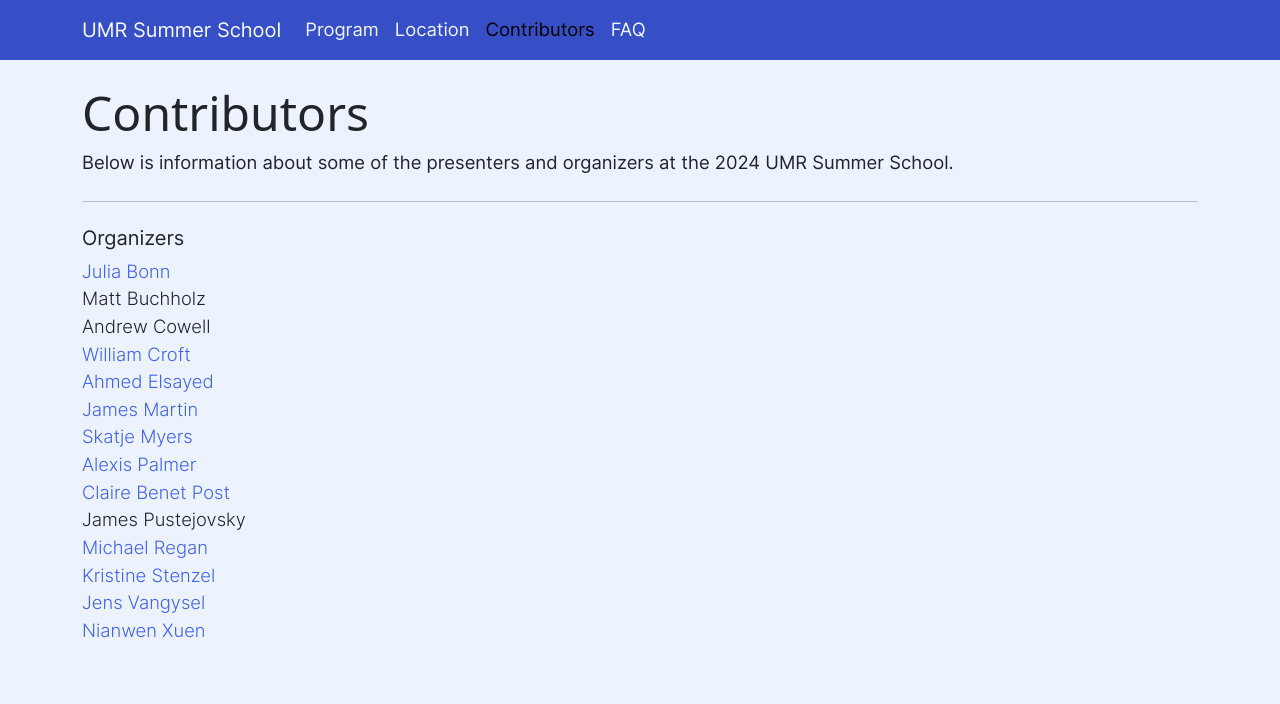
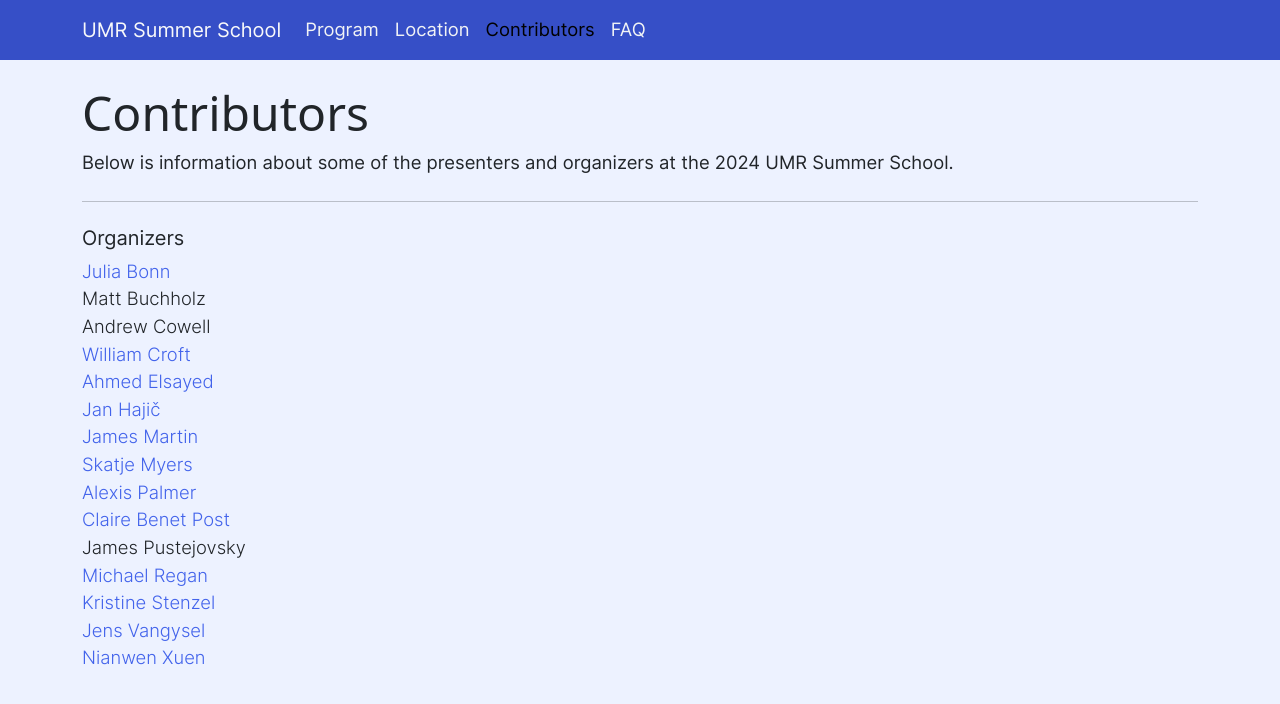
Before and after one commit to umr-summer-school/UMR_Summer_School, a Jekyll site: the page built from contributors.md, in a window 1280 px wide. Shown: the top 704 px of the page. Built offline with Jekyll 4.4.1, drawn with Linux system fonts in a browser that asks for light colours.

Commit message:
adding info about contributors

```diff
--- a/_data/contributors.yml
+++ b/_data/contributors.yml
@@ -42,3 +42,6 @@ groups:
         email: xuen@brandeis.edu
       - name: James
         surname: Pustejovsky
+      - name: Jan
+        surname: Hajič
+        email: Jan.Hajic@Colorado.EDU
--- a/_data/program.yml
+++ b/_data/program.yml
@@ -78,7 +78,7 @@ days:
     events:
       - time: 9:00 to 10:20am
         title: Extension of UMR to gesture, multi-modal UMR for Arapaho, Czech UMR
-        subtitle: Presented by Andy Cowell and Jan.
+        subtitle: Presented by Andy Cowell and Jan Hajič.
         category: Tutorial
       - time: 10:20 to 10:40am
         title: Coffee Break
```
